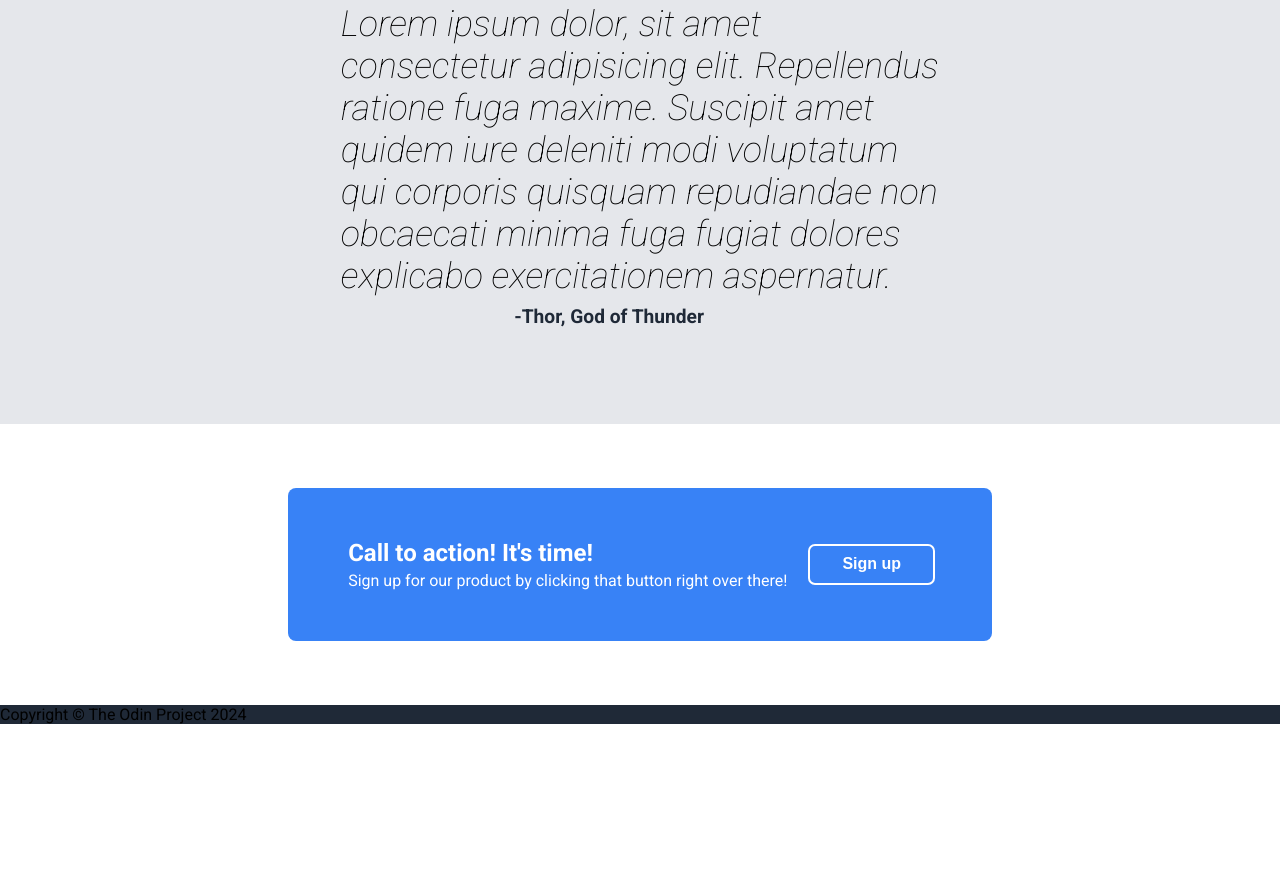
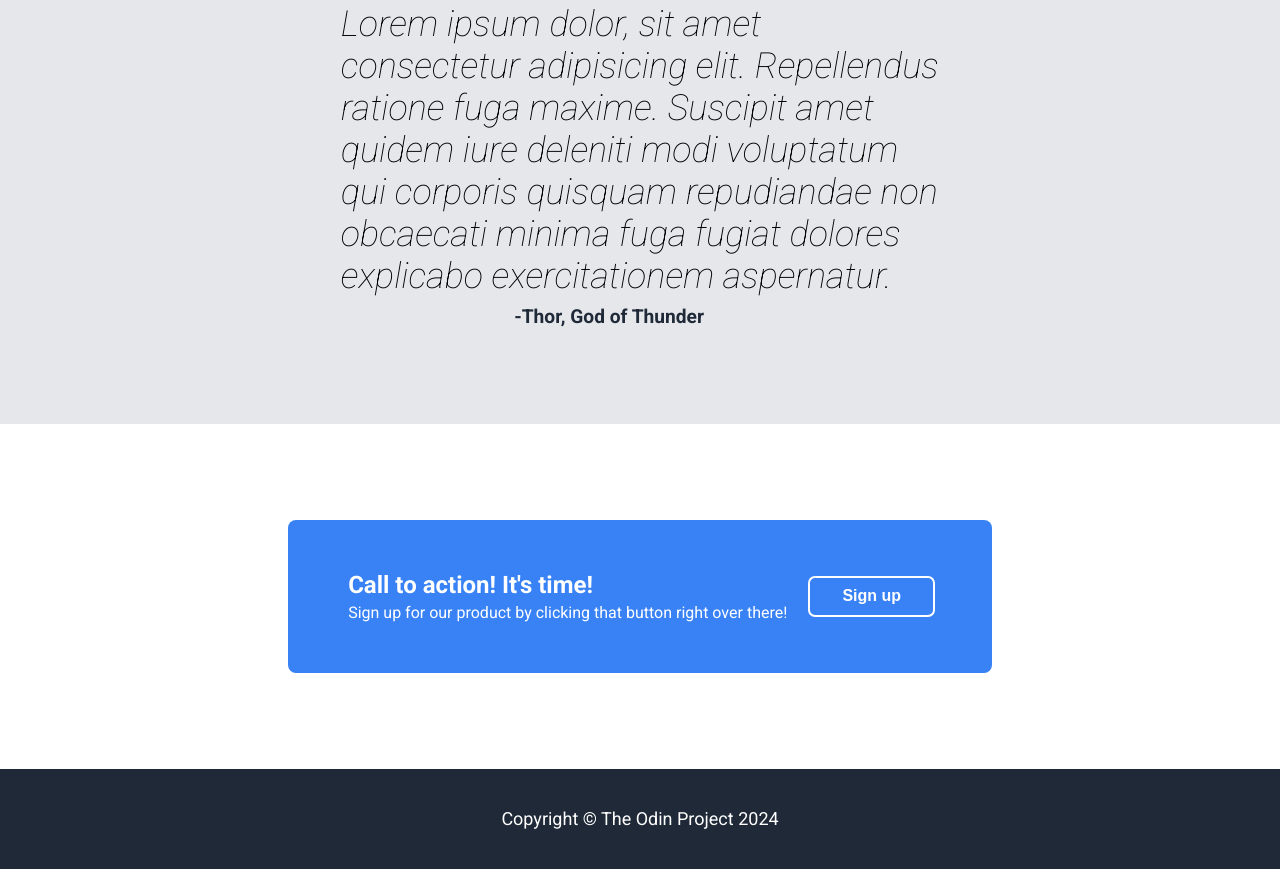
Before and after one commit to santisica29/Top.Landing.Page, a plain HTML site: page index.html in a window 1280 px wide. Shown: the part 1166-2035 px from the top of the page. Before the commit the page ends 1890 px from the top, so only its background shows below. Drawn offline with Linux system fonts and the light colour scheme.

Commit message:
finish landing page

```diff
--- a/styles.css
+++ b/styles.css
@@ -114,7 +114,7 @@ a{
 }
 
 .call-to-action{
-    padding: 4rem 2rem;
+    padding: 6rem 2rem;
     color: white;
 }
 
@@ -147,3 +147,12 @@ a{
     background-color: rgb(255, 255, 255);
     color: #3882F6;
 }
+
+footer{
+    height: 100px;
+    display: flex;
+    align-items: center;
+    justify-content: center;
+    color: white;
+    font-size: 18px;
+}
```
